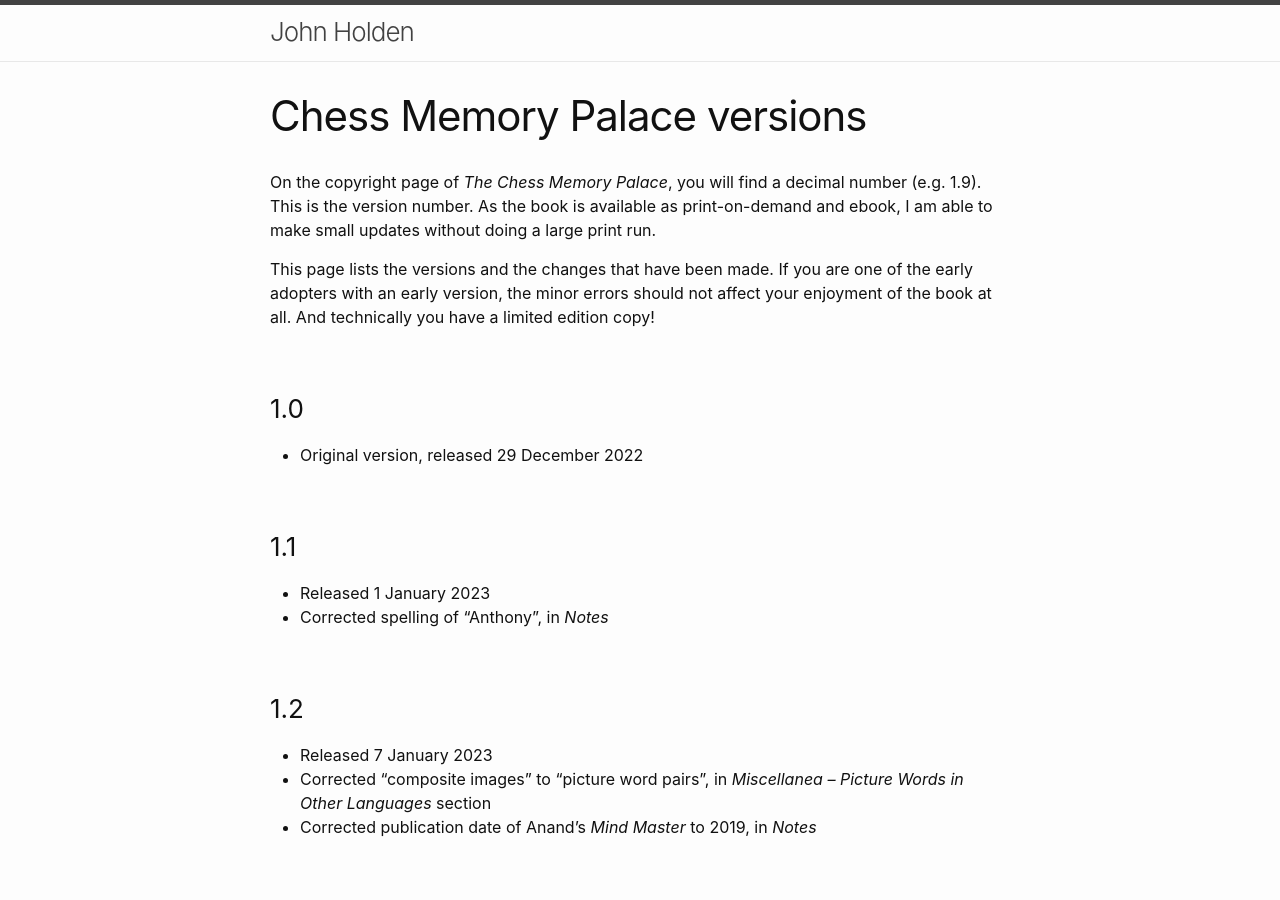
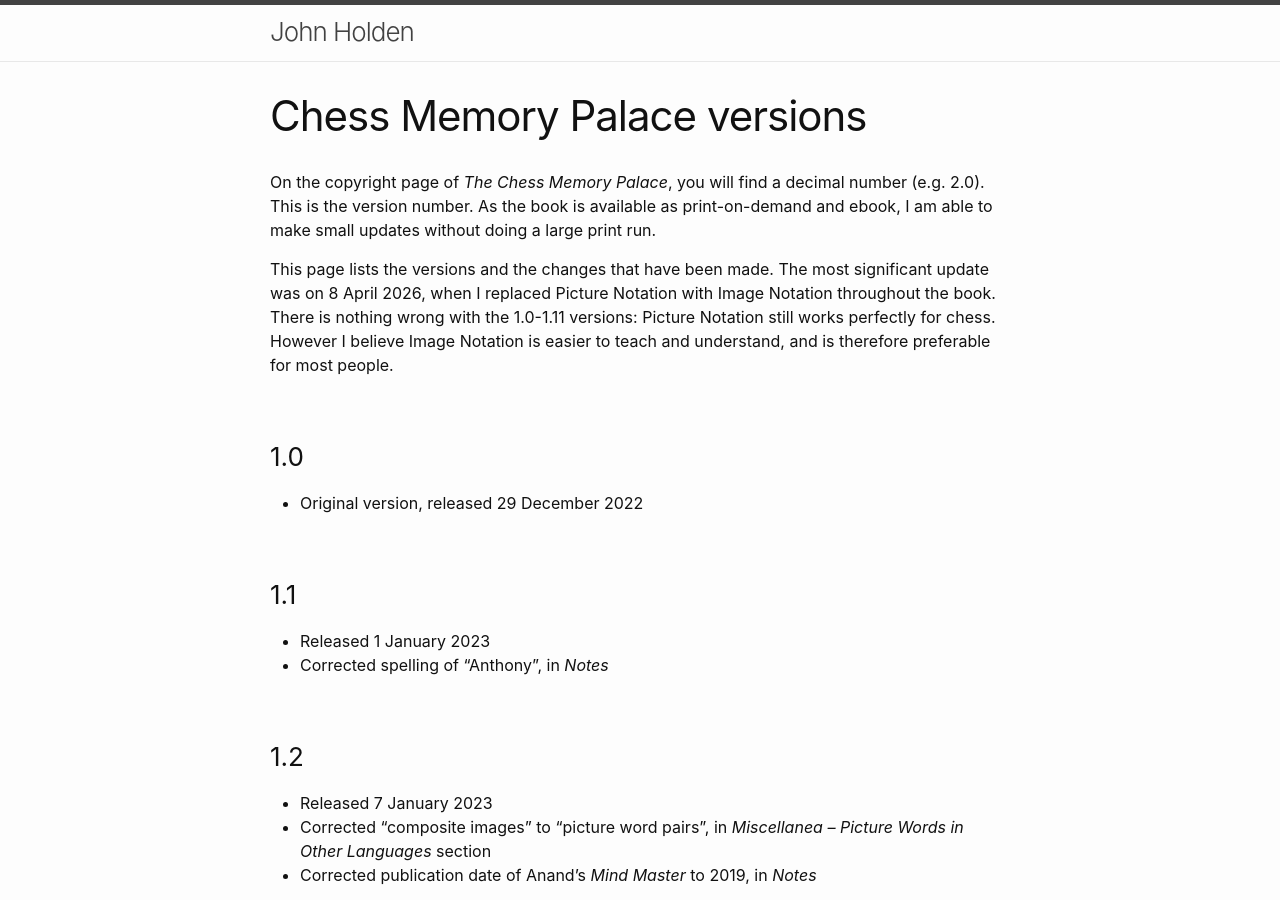
Before and after one commit to liontailedmacaque/liontailedmacaque.github.io, a Jekyll site: the page built from chessmemorypalace/versions.md, in a window 1280 px wide and 900 px high. Built offline with Jekyll 4.4.1, drawn with Linux system fonts in a browser that asks for light colours; some of the changed text lies outside the part shown.

Commit message:
Update versions.md

```diff
--- a/chessmemorypalace/versions.md
+++ b/chessmemorypalace/versions.md
@@ -4,9 +4,9 @@
 permalink: /chessmemorypalace/versions
 ---
 
-On the copyright page of *The Chess Memory Palace*, you will find a decimal number (e.g. 1.9). This is the version number. As the book is available as print-on-demand and ebook, I am able to make small updates without doing a large print run.
+On the copyright page of *The Chess Memory Palace*, you will find a decimal number (e.g. 2.0). This is the version number. As the book is available as print-on-demand and ebook, I am able to make small updates without doing a large print run.
 
-This page lists the versions and the changes that have been made. If you are one of the early adopters with an early version, the minor errors should not affect your enjoyment of the book at all. And technically you have a limited edition copy!
+This page lists the versions and the changes that have been made. The most significant update was on 8 April 2026, when I replaced Picture Notation with Image Notation throughout the book. There is nothing wrong with the 1.0-1.11 versions: Picture Notation still works perfectly for chess. However I believe Image Notation is easier to teach and understand, and is therefore preferable for most people.
 
 ### 1.0
 - Original version, released 29 December 2022
@@ -87,9 +87,9 @@
 - Page 142: "which would be followed by *dove waffle* and then
 *magpie eagle*" should say *knife waffle* and *magpie fairy* (Figure 6.8 is correct)
 - Black's second move should be corrected from *barrel* to *pearl* in Steinitz v Elson, page 160
-- *University* listed as having 4 syllables in Appendix
-- *Herodotus* listed as b4 in Appendix
+- *University* listed as having 4 syllables (instead of 5) in Appendix
+- *Herodotus* listed as b4 (instead of d1) in Appendix
 
 ### 2.0
-- Upcoming update
-- Picture Notation to be replaced throughout the book by [Image Notation](/imagenotation)
+- Released 8 April 2026
+- Picture Notation replaced throughout the book by [Image Notation](/imagenotation)
```
